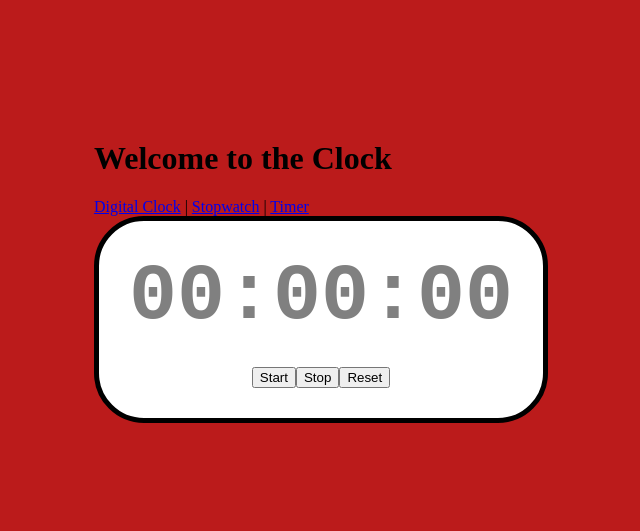
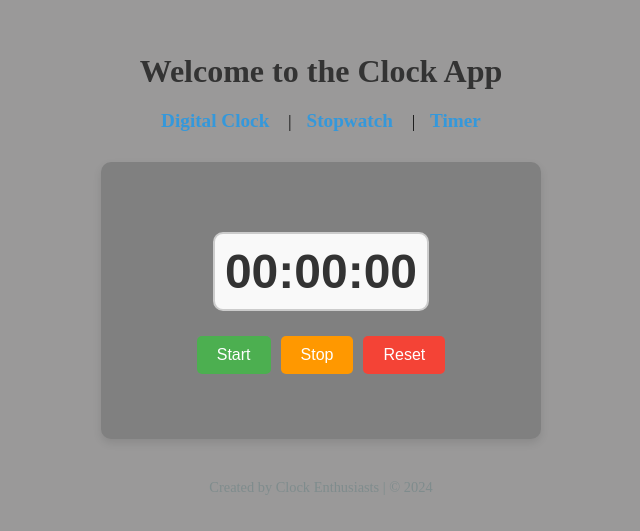
Before and after one commit to sakshamman/app.clock, a React (Vite) app in the folder clock/: page /stopwatch in a window 1280 px wide. Shown: the part 129-660 px from the top of the page, without its empty margins (319-959 px from the left). Built offline with nearby package versions, Linux system fonts and the light colour scheme.

Commit message:
completed the css part made cme changes in the timer section

```diff
--- a/clock/src/App.jsx
+++ b/clock/src/App.jsx
@@ -2,23 +2,35 @@ import { BrowserRouter as Router, Route, Routes, Link } from "react-router-dom";
 import DigitalClock from "./DigitalClock";
 import Stopwatch from "./Stopwatch";
 import Timer from "./Timer";
+import './index.css'; // Importing the CSS
 
 function App() {
   return (
     <Router>
-      <div>
-        <h1>Welcome to the Clock</h1>
+      <div className="app">
+        <h1>Welcome to the Clock App</h1>
 
         {/* Navigation Links */}
-        <Link to="/digital-clock">Digital Clock</Link> | <Link to="/stopwatch">Stopwatch</Link> | <Link to="/timer">Timer</Link>
+        <nav>
+          <Link to="/digital-clock">Digital Clock</Link> |
+          <Link to="/stopwatch">Stopwatch</Link> |
+          <Link to="/timer">Timer</Link>
+        </nav>
 
-        {/* Routes */}
-        <Routes>
-          <Route path="/digital-clock" element={<DigitalClock />} />
-          <Route path="/stopwatch" element={<Stopwatch />} />
-          <Route path="/timer" element={<Timer />} />
-        </Routes>
+        {/* Page Content */}
+        <div className="page-container">
+          <Routes>
+            <Route path="/digital-clock" element={<DigitalClock />} />
+            <Route path="/stopwatch" element={<Stopwatch />} />
+            <Route path="/timer" element={<Timer />} />
+          </Routes>
+        </div>
       </div>
+
+      {/* Footer */}
+      <footer>
+        <p>Created by Clock Enthusiasts | © 2024</p>
+      </footer>
     </Router>
   );
 }
--- a/clock/src/Stopwatch.jsx
+++ b/clock/src/Stopwatch.jsx
@@ -1,49 +1,42 @@
-import React,{useState,useEffect,useRef} from 'react';
+import React, { useState, useEffect, useRef } from 'react';
+import './index.css'; // Import CSS file
 
-function Stopwatch(){
-
-    const[isRunning, setIsRunning] = useState(false);
-    const[elapsedTime, setElapsedTime] = useState(0);
+function Stopwatch() {
+  const [isRunning, setIsRunning] = useState(false);
+  const [elapsedTime, setElapsedTime] = useState(0);
   const intervalIdRef = useRef(null);
   const startTimeRef = useRef(0);
 
   useEffect(() => {
-
-        if (isRunning){
-            intervalIdRef.current = setInterval(()=> {
+    if (isRunning) {
+      intervalIdRef.current = setInterval(() => {
         setElapsedTime(Date.now() - startTimeRef.current);
       }, 10);
     }
 
-        return ()=> {
+    return () => {
       clearInterval(intervalIdRef.current);
-        }
-
+    };
   }, [isRunning]);
 
-    function start(){
-
+  function start() {
     setIsRunning(true);
     startTimeRef.current = Date.now() - elapsedTime;
   }
 
-    function stop(){
+  function stop() {
     setIsRunning(false);
-
   }
 
-    function reset(){
+  function reset() {
     setElapsedTime(0);
     setIsRunning(false);
-
-
   }
 
-    function formatTime(){
-
+  function formatTime() {
     let hours = Math.floor(elapsedTime / (1000 * 60 * 60));
-        let minutes = Math.floor(elapsedTime / (1000 * 60) % 60);
-        let seconds = Math.floor(elapsedTime / (1000) % 60 );
+    let minutes = Math.floor((elapsedTime / (1000 * 60)) % 60);
+    let seconds = Math.floor((elapsedTime / 1000) % 60);
     let milliseconds = Math.floor((elapsedTime % 1000) / 10);
 
     hours = String(hours).padStart(2, "0");
@@ -51,25 +44,19 @@ function Stopwatch(){
     seconds = String(seconds).padStart(2, "0");
     milliseconds = String(milliseconds).padStart(2, "0");
 
-
-
     return `${minutes}:${seconds}:${milliseconds}`;
-
   }
 
-    return(
-        <div className = "stopwatch">
+  return (
+    <div className="stopwatch">
       <div className="display">{formatTime()}</div>
       <div className="controls">
-                <button onClick={start} className='start-button'>Start</button>
-                <button onClick={stop} className='stop-button'>Stop</button>
-                <button onClick={reset} className='rest-button'>Reset</button>
+        <button onClick={start} className="btn start-button">Start</button>
+        <button onClick={stop} className="btn stop-button">Stop</button>
+        <button onClick={reset} className="btn reset-button">Reset</button>
       </div>
     </div>
-
   );
-
-
 }
 
-export default Stopwatch
+export default Stopwatch;
--- a/clock/src/Timer.jsx
+++ b/clock/src/Timer.jsx
@@ -1,11 +1,11 @@
 import React, { useState, useEffect } from "react";
+import './index.css'; // Import the CSS file
 
 function Timer() {
   const [inputTime, setInputTime] = useState(60); // Stores the input time
   const [time, setTime] = useState(0); // Stores the actual countdown time
   const [isActive, setIsActive] = useState(false);
 
-  // This effect runs every second if the timer is active and time is greater than 0
   useEffect(() => {
     let interval = null;
     if (isActive && time > 0) {
@@ -19,34 +19,30 @@ function Timer() {
     return () => clearInterval(interval); // Cleanup interval on component unmount
   }, [isActive, time]);
 
-  // Handles the change in the input field
   const handleInputChange = (e) => {
     setInputTime(Number(e.target.value)); // Update the inputTime
   };
 
-  // Start the timer
   const startTimer = () => {
     setTime(inputTime); // Set the countdown to the input time
     setIsActive(true);  // Start the countdown
   };
 
-  // Pause the timer
   const pauseTimer = () => {
     setIsActive(false);
   };
 
-  // Reset the timer
   const resetTimer = () => {
     setIsActive(false);
     setTime(0); // Reset countdown time
   };
 
   return (
-    <div>
+    <div className="timer-container">
       <h1>Timer: {time} seconds</h1>
 
       {!isActive && (
-        <div>
+        <div className="input-container">
           <input
             type="number"
             value={inputTime}
@@ -54,12 +50,12 @@ function Timer() {
             min="0"
             placeholder="Set Time in Seconds"
           />
-          <button onClick={startTimer}>Start Timer</button>
+          <button onClick={startTimer} className="btn start-btn">Start Timer</button>
         </div>
       )}
 
-      {isActive && <button onClick={pauseTimer}>Pause</button>}
-      <button onClick={resetTimer}>Reset</button>
+      {isActive && <button onClick={pauseTimer} className="btn pause-btn">Pause</button>}
+      <button onClick={resetTimer} className="btn reset-btn">Reset</button>
     </div>
   );
 }
--- a/clock/src/index.css
+++ b/clock/src/index.css
@@ -4,7 +4,7 @@ body{
   background-repeat: no-repeat;
   background-size: cover;
   background-attachment: fixed;
-  background-color: hsl(0, 75%, 42%);
+  background-color: hsla(0, 5%, 11%, 0.445);
   margin:0;
   align-items: center;
 
@@ -14,41 +14,222 @@ body{
   align-items: center;
 }
 
-.clock-container{
-
-backdrop-filter: blur(5);
-
+h1{
+  text-align: center;
+  font-size: 2.5em;
+  color: #2c3e50;
+  margin-bottom: 30px;
 }
 
-.clock{
-  color: aliceblue;
-  font-size: 6rem;
-  font-weight: bold;
-  font-family: monospace;
+  /* Navigation container */
+  nav {
+    text-align: center;
+    margin-bottom: 30px;
+  }
+
+  /* Navigation Links */
+  nav a {
+    margin: 0 15px;
+    text-decoration: none;
+    font-size: 1.2em;
+    color: #3498db;
+    font-weight: bold;
+    transition: color 0.3s ease-in-out;
+  }
+
+  nav a:hover {
+    color: #2c3e50;
+    text-decoration: underline;
+  }
+
+  /* Page container */
+  .page-container {
+    text-align: center;
+    padding: 20px;
+    background-color: grey;
+    border-radius: 10px;
+    box-shadow: 0px 4px 8px rgba(0, 0, 0, 0.1);
+    width: 400px;
+    margin: 0 auto;
+  }
+
+  .clock-container, .stopwatch, .timer-container {
+    padding: 20px;
+    margin-bottom: 20px;
+  }
+
+   /* Button styles for stopwatch and timer */
+   .btn {
+    padding: 10px 20px;
+    font-size: 1.1em;
+    margin: 5px;
+    border: none;
+    border-radius: 5px;
+    cursor: pointer;
+    color: white;
+  }
+
+  .start-button {
+    background-color: #4CAF50;
+  }
+
+  .stop-button {
+    background-color: #FF9800;
+  }
+
+  .reset-button {
+    background-color: #f44336;
+  }
+
+  .btn:hover {
+    opacity: 0.9;
+  }
+
+  /* Footer style */
+  footer {
+    text-align: center;
+    margin-top: 40px;
+    font-size: 0.9em;
+    color: #7f8c8d;
+  }
+
+
+
+
+/* Container for the clock */
+.clock-container {
   text-align: center;
-  text-shadow: 3px 3px 5px ;
-
+  padding: 20px;
+  font-family: Arial, sans-serif;
+  margin-top: 30px;
 }
 
-.stopwatch{
-  display:flex;
-  flex-direction: column;
-  align-items: center;
-  border: 5px solid;
-  border-radius:50px;
-  background-color: white;
-  padding:30px;
+/* Clock display styles */
+.clock {
+  font-size: 3em;
+  font-weight: bold;
+  margin-bottom: 20px;
+  color: #333;
+  padding: 10px;
+  border: 2px solid #ccc;
+  border-radius: 10px;
+  width: fit-content;
+  margin: 0 auto;
+  background-color: hsl(60, 56%, 91%);
 }
 
-.display{
-  font-size: 5rem;
-  font-family:monospace;
-  font-weight: bold;
-  color:grey;
-  text-shadow: black;
-  margin-bottom: 25px;
+
+/* Container for the stopwatch */
+.stopwatch {
+  text-align: center;
+  padding: 20px;
+  font-family: Arial, sans-serif;
+  margin-top: 30px;
 }
 
-.controls button{
+/* Display styles for the stopwatch */
+.display {
+  font-size: 3em;
+  font-weight: bold;
+  margin-bottom: 20px;
+  color: #333;
+  padding: 10px;
+  border: 2px solid #ccc;
+  border-radius: 10px;
+  width: fit-content;
+  margin: 0 auto;
+  background-color: #f9f9f9;
+}
 
+/* Controls container */
+.controls {
+  margin-top: 20px;
 }
+
+/* Button styles */
+.btn {
+  padding: 10px 20px;
+  font-size: 1em;
+  margin: 5px;
+  border: none;
+  border-radius: 5px;
+  cursor: pointer;
+}
+
+.start-button {
+  background-color: #4CAF50;
+}
+
+.stop-button {
+  background-color: #FF9800;
+}
+
+.reset-button {
+  background-color: #f44336;
+}
+
+/* Button hover effect */
+.btn:hover {
+  opacity: 0.9;
+}
+
+
+
+/* Container styles */
+.timer-container {
+  text-align: center;
+  padding: 20px;
+  font-family: Arial, sans-serif;
+}
+
+/* Timer title */
+h1 {
+  font-size: 2em;
+  margin-bottom: 20px;
+  color: #333;
+}
+
+/* Input container */
+.input-container {
+  margin-bottom: 20px;
+}
+
+/* Input styles */
+input[type="number"] {
+  padding: 10px;
+  font-size: 1em;
+  width: 200px;
+  margin-right: 10px;
+  border: 2px solid #ccc;
+  border-radius: 5px;
+}
+
+/* Button styles */
+.btn {
+  padding: 10px 20px;
+  font-size: 1em;
+  margin: 5px;
+  border: none;
+  border-radius: 5px;
+  cursor: pointer;
+}
+
+.start-btn {
+  background-color: #4CAF50;
+  color: white;
+}
+
+.pause-btn {
+  background-color: #FF9800;
+  color: white;
+}
+
+.reset-btn {
+  background-color: #f44336;
+  color: white;
+}
+
+/* Hover effects for buttons */
+.btn:hover {
+  opacity: 0.9;
+}
```
Lines whose indentation alone changed are shown as unchanged.
